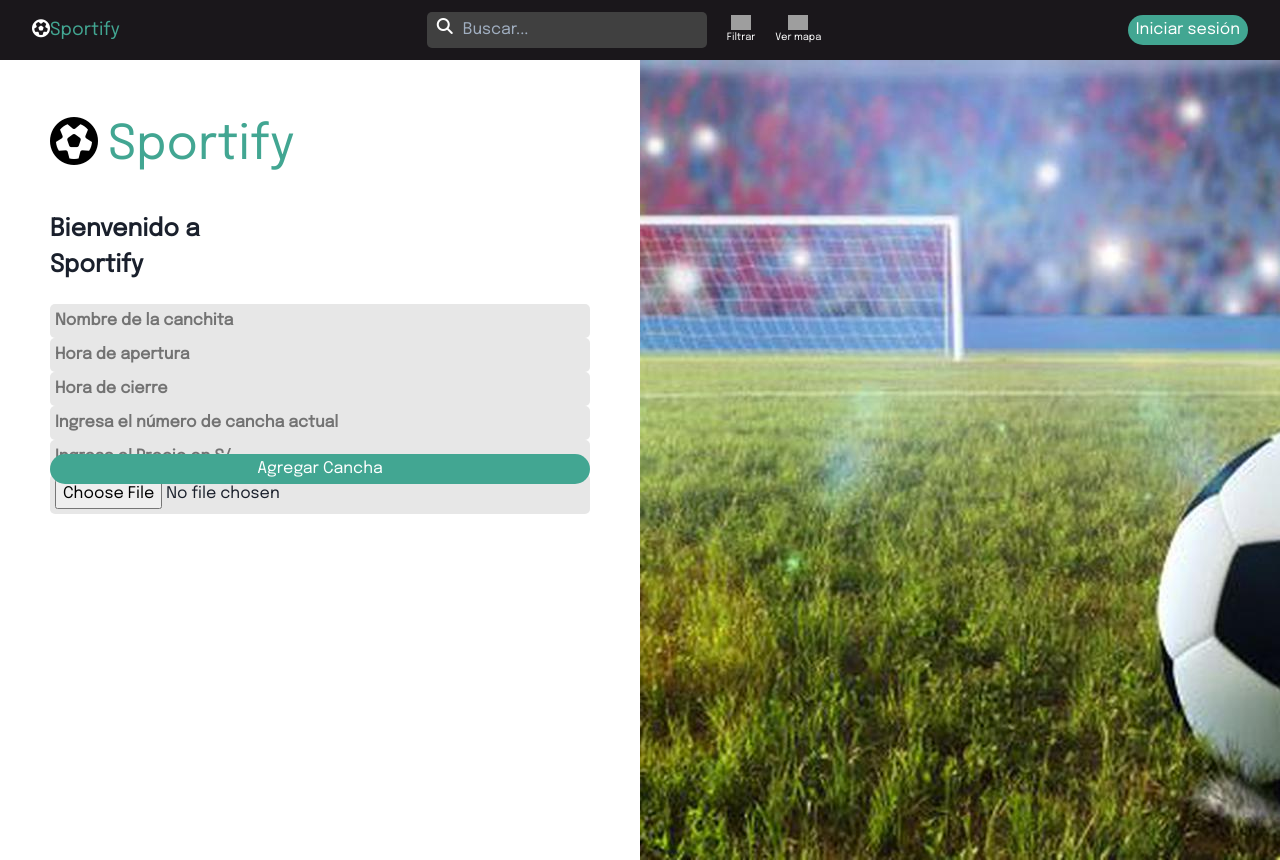
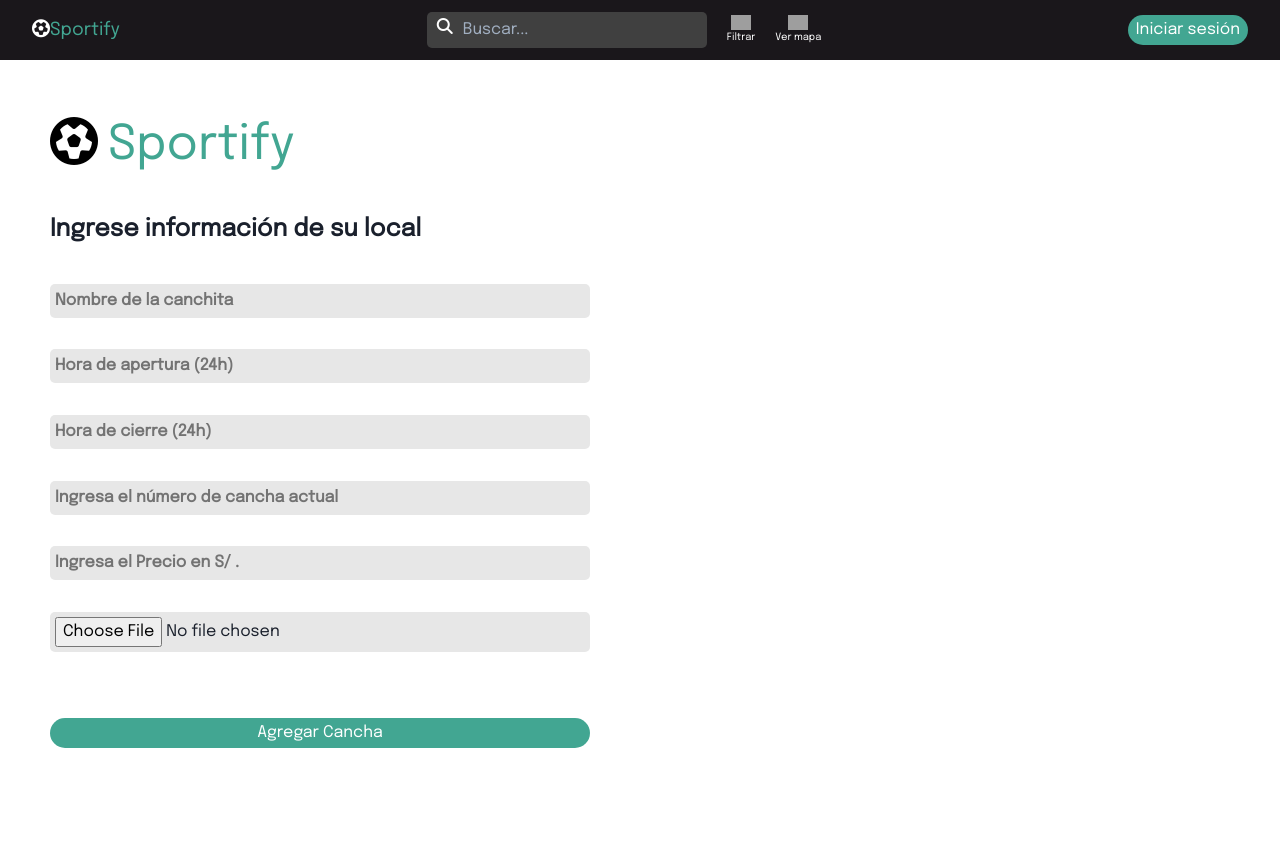
Before and after one commit to jveracal553/Sportify, a React (Create React App) app: page /registercanchita in a window 1280 px wide. After the commit the page ends 800 px from the top, so only its background shows below. Built offline with nearby package versions, Linux system fonts and the light colour scheme; grey boxes are pictures that could not be loaded; a web font is replaced by a local one.

Commit message:
ordenando el registro de cancha

```diff
--- a/src/Components/Hour/index.js
+++ b/src/Components/Hour/index.js
@@ -57,7 +57,7 @@ export default function Hour ({day, month, year, soccerFieldId}) {
             if(x.state === 'availableNoSelected'){
                 setSelection([...selection, x.hour])
                 setHour(hour.map(item=>{
-                    if(item.hour==x.hour){
+                    if(item.hour===x.hour){
                         return {hour: x.hour, state: 'availableSelected'}
                     }else{
                         return item
@@ -66,7 +66,7 @@ export default function Hour ({day, month, year, soccerFieldId}) {
             } else {
                 setSelection(selection.filter(x=>x.hour))
                 setHour(hour.map(item=>{
-                    if(item.hour==x.hour){
+                    if(item.hour===x.hour){
                         return {hour: x.hour, state: 'availableNoSelected'}
                     }else{
                         return item
--- a/src/Components/RegistrarCanchita/index.js
+++ b/src/Components/RegistrarCanchita/index.js
@@ -37,10 +37,13 @@ export default function RegistrarCanchita() {
           </Link>
         </div>
         <div className="login-text__info">
-          <p className="login-text__info-title">
-            Bienvenido a <br /> Sportify
+          <p className="login-text__info-title" >
+            Ingrese información de su local
           </p>
-          <form className="login-text__info-form">
+          <form className="login-text__info-form"
+           style={{
+             "height": "50vh"
+             }}>
              <input
               name="name"
               className="login-text__info-form-email"
@@ -52,14 +55,14 @@ export default function RegistrarCanchita() {
               name="start"
               className="login-text__info-form-email"
               type='number'
-              placeholder="Hora de apertura"
+              placeholder="Hora de apertura (24h)"
               onChange={handleChange}
             ></input>
             <input
               name="end"
               className="login-text__info-form-email"
               type='number'
-              placeholder="Hora de cierre"
+              placeholder="Hora de cierre (24h)"
               onChange={handleChange}
             ></input>
             <input
@@ -89,9 +92,6 @@ export default function RegistrarCanchita() {
         </button>
         </div>
       </div>
-      <div className="login-image">
-        <img className="soccer" src={soccer} alt="" />
-      </div>
     </div>
   );
 }
```
